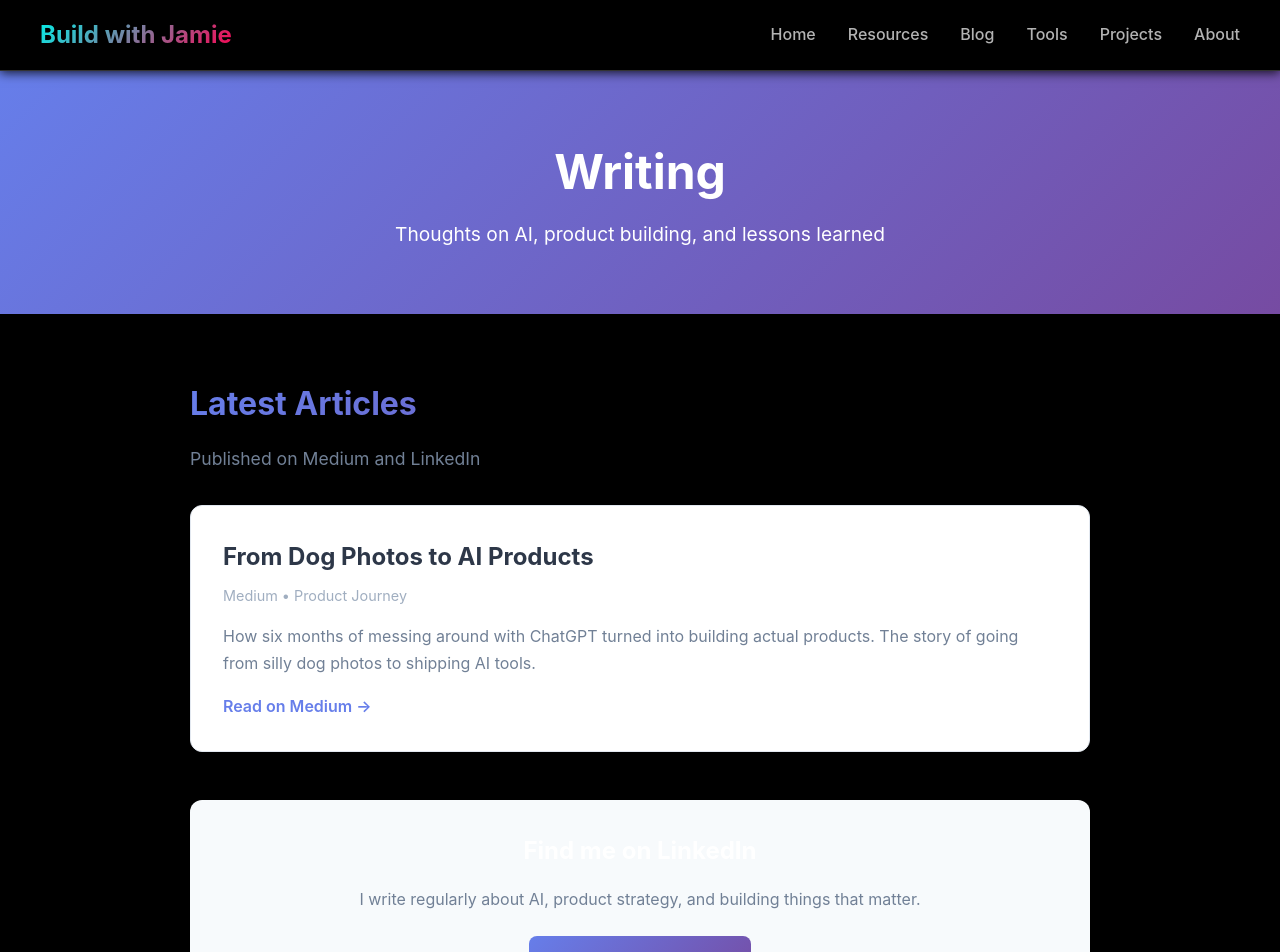
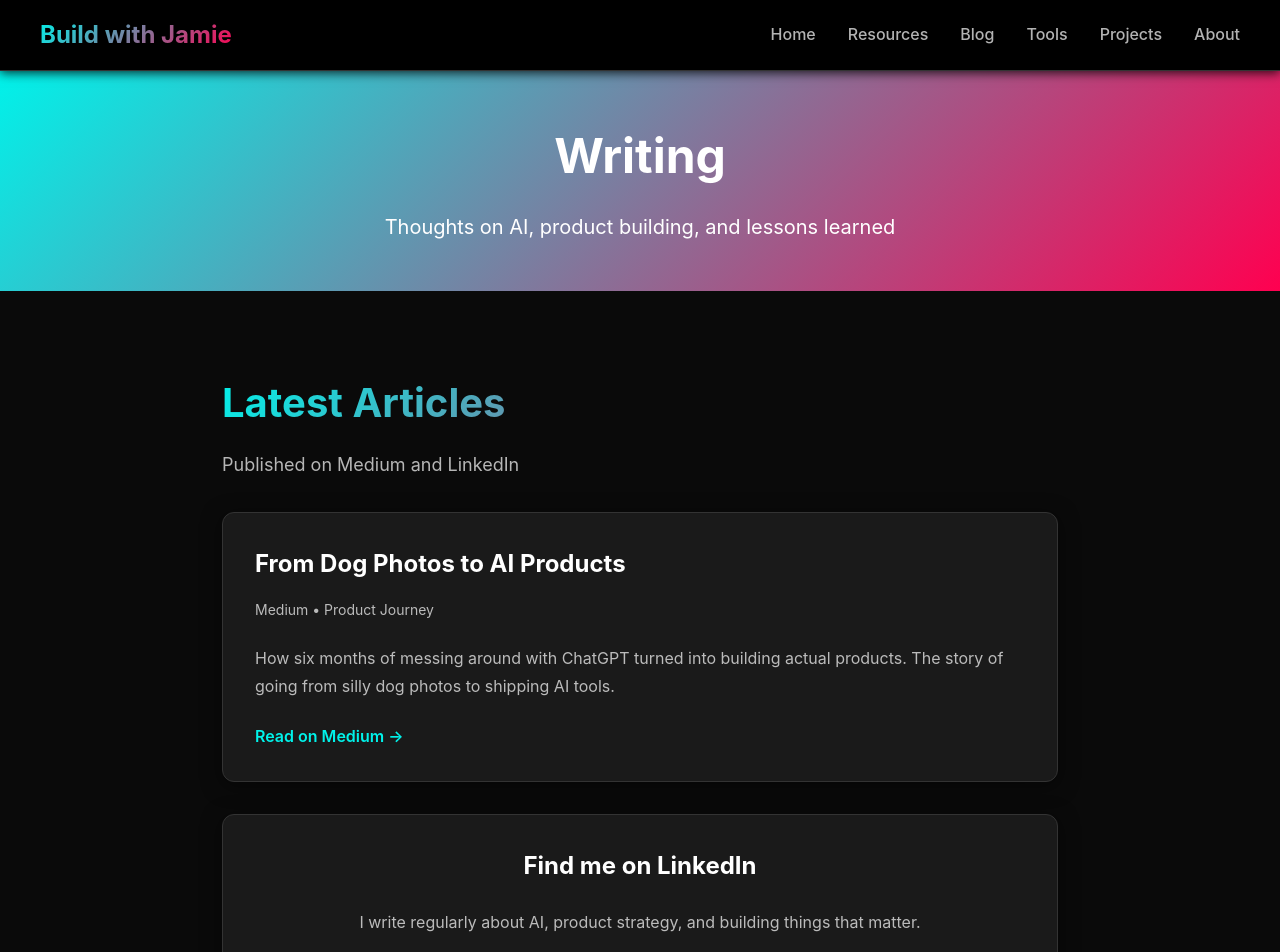
Before and after one commit to givemetheballai-debug/Buildwithjamie, a Next.js app: page /writing in a window 1280 px wide. Shown: the top 952 px of the page. Built offline with nearby package versions, Linux system fonts and the light colour scheme.

Commit message:
Update page.js

```diff
--- a/app/writing/page.js
+++ b/app/writing/page.js
@@ -11,27 +11,39 @@ export default function Writing() {
     <>
       <Navigation />
 
-      <div style={{marginTop: '70px', padding: '4rem 2rem', textAlign: 'center', background: 'linear-gradient(135deg, #667eea 0%, #764ba2 100%)', color: 'white'}}>
-        <h1 style={{fontSize: '3rem', marginBottom: '0.5rem'}}>Writing</h1>
-        <p style={{fontSize: '1.2rem'}}>Thoughts on AI, product building, and lessons learned</p>
-      </div>
+      {/* Hero */}
+      <section className="section-hero text-center bg-gradient">
+        <div className="container">
+          <h1 className="text-5xl font-bold mb-sm">Writing</h1>
+          <p className="text-xl">Thoughts on AI, product building, and lessons learned</p>
+        </div>
+      </section>
 
-      <section style={{padding: '4rem 2rem'}}>
-        <div style={{maxWidth: '900px', margin: '0 auto'}}>
-          <h2 style={{fontSize: '2rem', marginBottom: '1rem', background: 'linear-gradient(135deg, #667eea 0%, #764ba2 100%)', WebkitBackgroundClip: 'text', WebkitTextFillColor: 'transparent'}}>Latest Articles</h2>
-          <p style={{color: '#718096', marginBottom: '2rem', fontSize: '1.1rem'}}>Published on Medium and LinkedIn</p>
+      {/* Content */}
+      <section className="section bg-secondary">
+        <div className="container" style={{maxWidth: '900px'}}>
+          <h2 className="text-gradient text-4xl font-bold mb-sm">Latest Articles</h2>
+          <p className="text-lg opacity-70 mb-lg">Published on Medium and LinkedIn</p>
 
-          <div style={{background: 'white', borderRadius: '12px', padding: '2rem', marginBottom: '2rem', boxShadow: '0 4px 6px rgba(0,0,0,0.07)', border: '1px solid #e2e8f0'}}>
-            <h3 style={{fontSize: '1.5rem', marginBottom: '0.5rem', color: '#2d3748'}}>From Dog Photos to AI Products</h3>
-            <p style={{color: '#a0aec0', fontSize: '0.9rem', marginBottom: '1rem'}}>Medium • Product Journey</p>
-            <p style={{color: '#718096', marginBottom: '1rem', lineHeight: 1.7}}>How six months of messing around with ChatGPT turned into building actual products. The story of going from silly dog photos to shipping AI tools.</p>
-            <a href="https://jamiewilliamswrites.medium.com/" target="_blank" style={{color: '#667eea', textDecoration: 'none', fontWeight: 600}}>Read on Medium →</a>
+          <div className="card mb-lg">
+            <h3 className="text-2xl font-bold mb-sm">From Dog Photos to AI Products</h3>
+            <p className="text-sm opacity-70 mb-md">Medium • Product Journey</p>
+            <p className="text-base opacity-70 mb-md" style={{lineHeight: 1.7}}>
+              How six months of messing around with ChatGPT turned into building actual products. The story of going from silly dog photos to shipping AI tools.
+            </p>
+            <a href="https://jamiewilliamswrites.medium.com/" target="_blank" className="text-cyan font-semibold no-underline">
+              Read on Medium →
+            </a>
           </div>
 
-          <div style={{textAlign: 'center', marginTop: '3rem', padding: '2rem', background: '#f7fafc', borderRadius: '12px'}}>
-            <h3 style={{fontSize: '1.5rem', marginBottom: '1rem'}}>Find me on LinkedIn</h3>
-            <p style={{color: '#718096', marginBottom: '1.5rem'}}>I write regularly about AI, product strategy, and building things that matter.</p>
-            <a href="https://www.linkedin.com/in/jamiwill/" target="_blank" style={{display: 'inline-block', padding: '1rem 2rem', background: 'linear-gradient(135deg, #667eea 0%, #764ba2 100%)', color: 'white', borderRadius: '8px', textDecoration: 'none', fontWeight: 600}}>Connect on LinkedIn</a>
+          <div className="card text-center">
+            <h3 className="text-2xl font-bold mb-md">Find me on LinkedIn</h3>
+            <p className="text-base opacity-70 mb-lg">
+              I write regularly about AI, product strategy, and building things that matter.
+            </p>
+            <a href="https://www.linkedin.com/in/jamiwill/" target="_blank" className="btn btn-lg bg-gradient no-underline">
+              Connect on LinkedIn
+            </a>
           </div>
         </div>
       </section>
```
